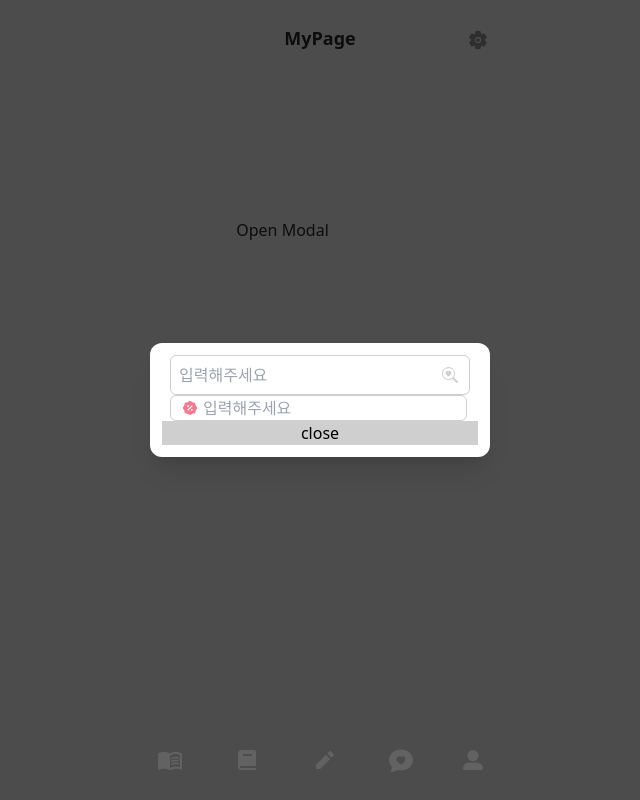
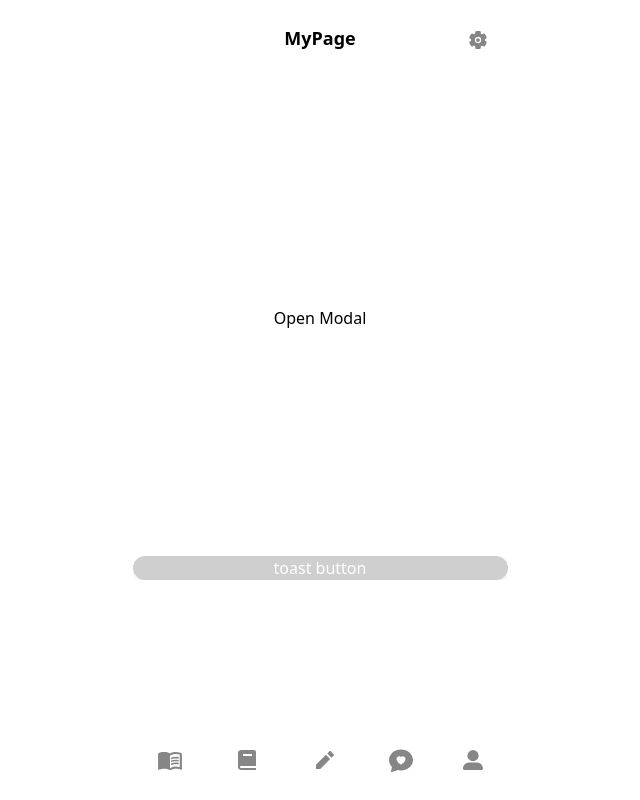
Before and after one commit to pbk95120/Yeonda, a React (Vite) app in the folder frontend/: page /mypage in a window 1280 px wide. Shown: the whole page, without its empty margins (320-960 px from the left). Built offline with nearby package versions, Linux system fonts and the light colour scheme; a web font is replaced by a local one.

Commit message:
[fix] modal v2

```diff
--- a/frontend/src/components/common/Button.tsx
+++ b/frontend/src/components/common/Button.tsx
@@ -5,7 +5,7 @@ interface ButtonProps extends React.ButtonHTMLAttributes<HTMLButtonElement> {
   color?: 'darkgray' | 'pastelpeach' | 'orange' | 'blue' | 'lightgray' | 'pastelred';
   className?: string;
   children?: string;
-  size?: 'mini' | 'small' | 'medium' | 'large';
+  size?: 'small' | 'mini' | 'medium' | 'large';
   disabled?: boolean;
 }
 
@@ -50,6 +50,12 @@ const Button = ({ onClick, color = 'lightgray', className, children, size, disab
       defaultStr = cls(defaultStr, ' py-1 px-2 text-xs w-20 h-10');
       break;
     }
+
+    case 'mini': {
+      defaultStr = cls(defaultStr, ' py-1 px-2 text-xs w-[100px] h-10');
+      break;
+    }
+
     case 'medium': {
       defaultStr = cls(defaultStr, ' py-1 px-2 text-s w-[140px] h-[50px]');
       break;
--- a/frontend/src/components/common/Modal.tsx
+++ b/frontend/src/components/common/Modal.tsx
@@ -1,13 +1,16 @@
 import { cls } from '@/utils/cls';
+import Button from './Button';
 
 interface ModalProps {
   isOpen: boolean;
   closeModal?: () => void;
-  children?: React.ReactNode;
   className?: string;
+  onClick?: () => any;
+  purposeMsg?: string;
+  cautionMsg?: string;
 }
 
-const Modal = ({ isOpen, children, closeModal, className }: ModalProps) => {
+const Modal = ({ isOpen, closeModal, onClick, className, cautionMsg, purposeMsg }: ModalProps) => {
   return (
     <div
       className={cls(
@@ -17,14 +20,18 @@ const Modal = ({ isOpen, children, closeModal, className }: ModalProps) => {
     >
       <div
         className={cls(
-          `absolute shadow-xl items-center justify-center p-3 rounded-xl bg-white ${className}`,
+          `absolute shadow-xl flex flex-col items-center justify-around p-3 rounded-xl h-[283px] w-[331px] bg-white ${className}`,
           isOpen ? 'block' : 'hidden',
         )}
       >
-        <div>{children}</div>
-        <button onClick={closeModal} className='bg-lightgray w-full h-full'>
-          close
-        </button>
+        <div className='flex flex-col space-y-7 items-center'>
+          <div className='font-sans text-2xl'>{purposeMsg}</div>
+          <div className='font-sans text-sm text-red text-center m-5'>{cautionMsg}</div>
+        </div>
+        <div className='flex flex-row space-x-10 mb-5'>
+          <Button onClick={closeModal} children='취소' color='darkgray' size='mini' />
+          <Button onClick={onClick} children='확인' color='pastelred' size='mini' />
+        </div>
       </div>
     </div>
   );
--- /dev/null
+++ b/frontend/src/components/common/Toast.tsx
@@ -0,0 +1,24 @@
+import { cls } from '@/utils/cls';
+
+interface ToastProps {
+  value?: string;
+  className?: string;
+  valid: boolean;
+}
+
+const Toast = ({ value, className, valid }: ToastProps) => {
+  return (
+    <div>
+      {valid ? null : null}
+      <div
+        className={cls(
+          `opacity-0 font-sans fixed bottom-[-100px] left-50% bg-gray shadow-lg transition duration-75 translate-y-1/2 ${className}`,
+        )}
+      >
+        {value}
+      </div>
+    </div>
+  );
+};
+
+export default Toast;
--- a/frontend/src/pages/MyPage.tsx
+++ b/frontend/src/pages/MyPage.tsx
@@ -1,21 +1,22 @@
+import Button from '@/components/common/Button';
 import Input from '@/components/common/Input';
 import Modal from '@/components/common/Modal';
+import Toast from '@/components/common/Toast';
 import { useState } from 'react';
 
 const MyPage = () => {
-  const [open, setOpen] = useState(true);
+  const [open, setOpen] = useState(false);
   const openModal = () => setOpen(true);
   const closeModal = () => setOpen(false);
+  const activateToast = () => {};
   return (
-    <div className='flex flex-col justify-around w-[300px] h-[300px]'>
+    <div className='flex flex-col justify-around h-[500px]'>
       <button className='h-full w-full' onClick={openModal}>
         Open Modal
       </button>
-      <Modal isOpen={open} closeModal={closeModal} className=''>
-        <Input type='search' placeholder='입력해주세요' className='' />
-        <Input type='default' placeholder='입력해주세요' className='' />
-        <div className='block'></div>
-      </Modal>
+      <Toast value='가입이 완료되었습니다' valid={true} />
+      <Button children='toast button' />
+      <Modal isOpen={open} closeModal={closeModal} className='' cautionMsg='진짜로 삭제???' purposeMsg='일기삭제' />
     </div>
   );
 };
--- /dev/null
+++ b/frontend/src/utils/dcls.ts
@@ -0,0 +1 @@
+export const cls = (...classnames: string[]) => classnames.join(' ');
```
